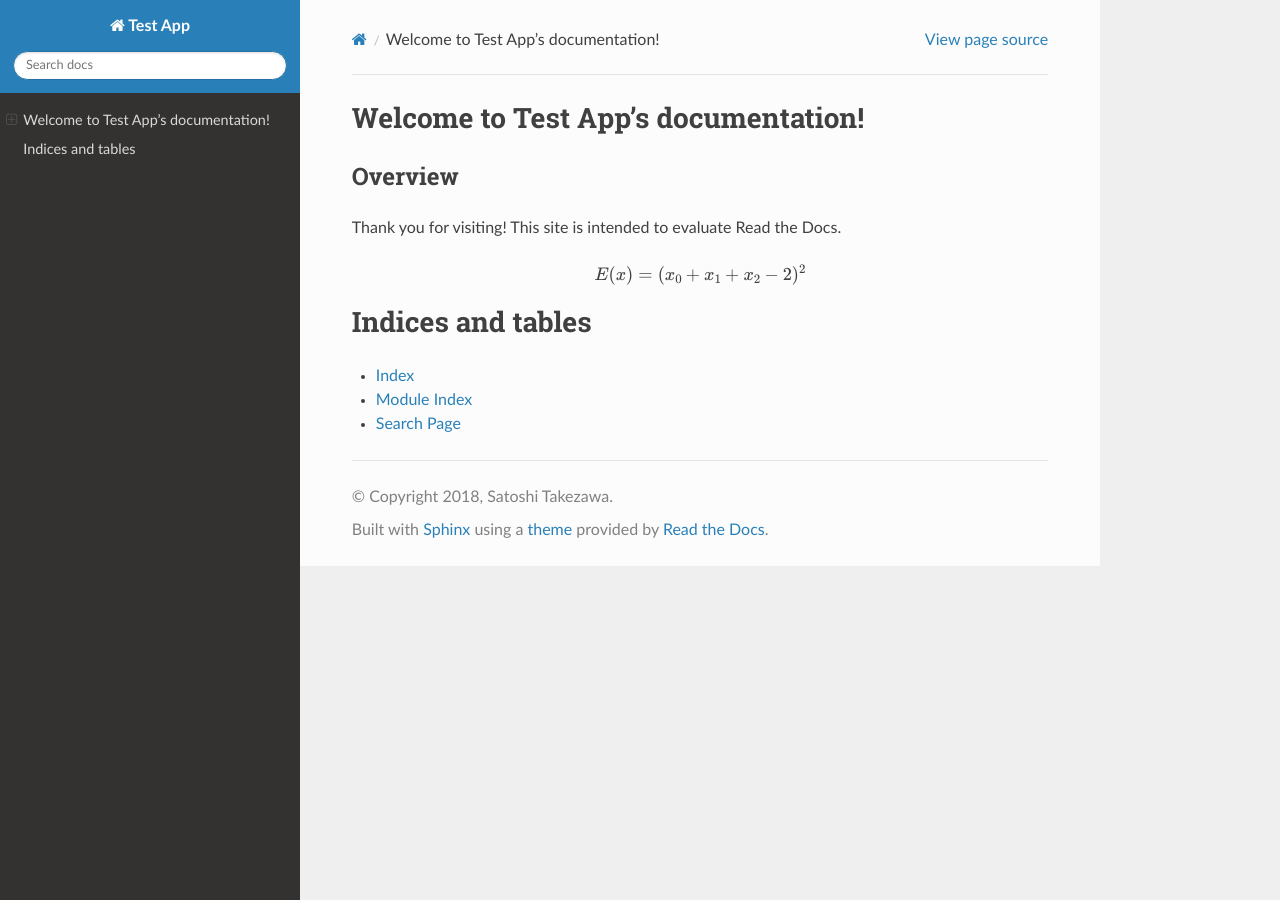
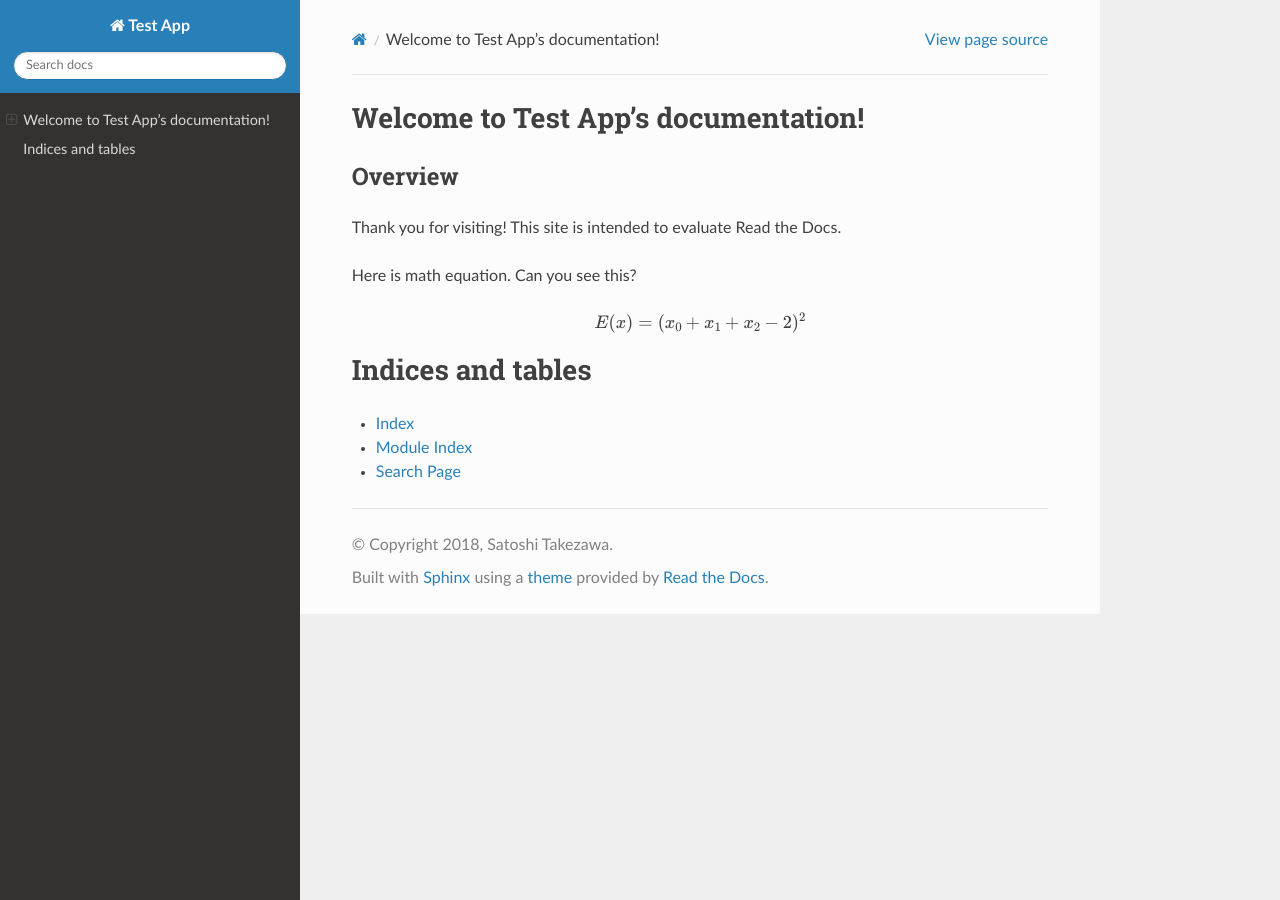
Before and after one commit to takebozu/read-the-docs-tutorial, a Sphinx documentation site: the page built from docs/source/index.rst, in a window 1280 px wide. Built offline with Sphinx 7.4.7 and the Read the Docs theme 2.0.0, drawn with Linux system fonts in a browser that asks for light colours.

Commit message:
Add comment to determine where the equation is located.

```diff
--- a/docs/source/index.rst
+++ b/docs/source/index.rst
@@ -10,6 +10,8 @@ Overview
 --------
 
 Thank you for visiting! This site is intended to evaluate Read the Docs.
+
+Here is math equation. Can you see this?
 
 .. math::
    E(x) = (x_{0} + x_{1} + x_{2} - 2) ^ 2
```
